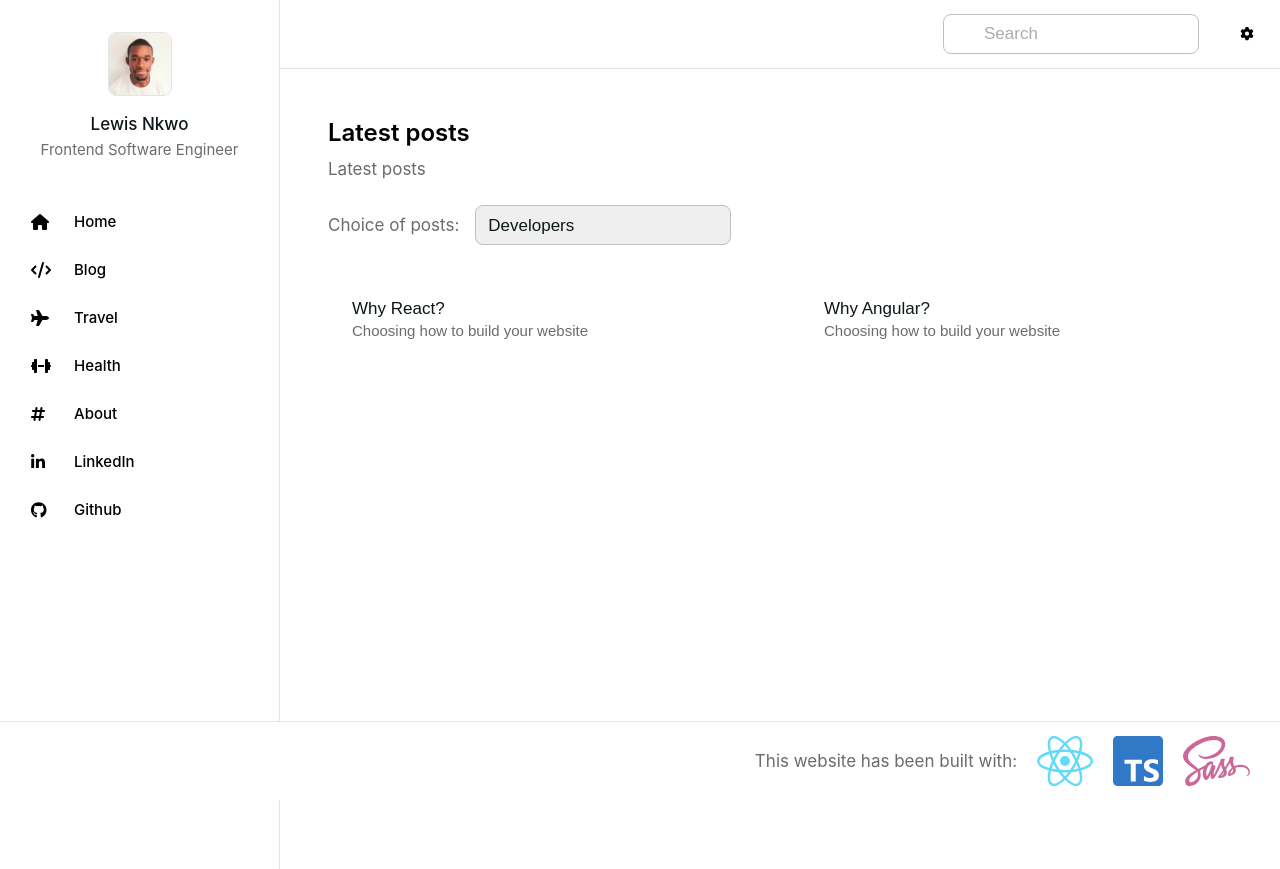
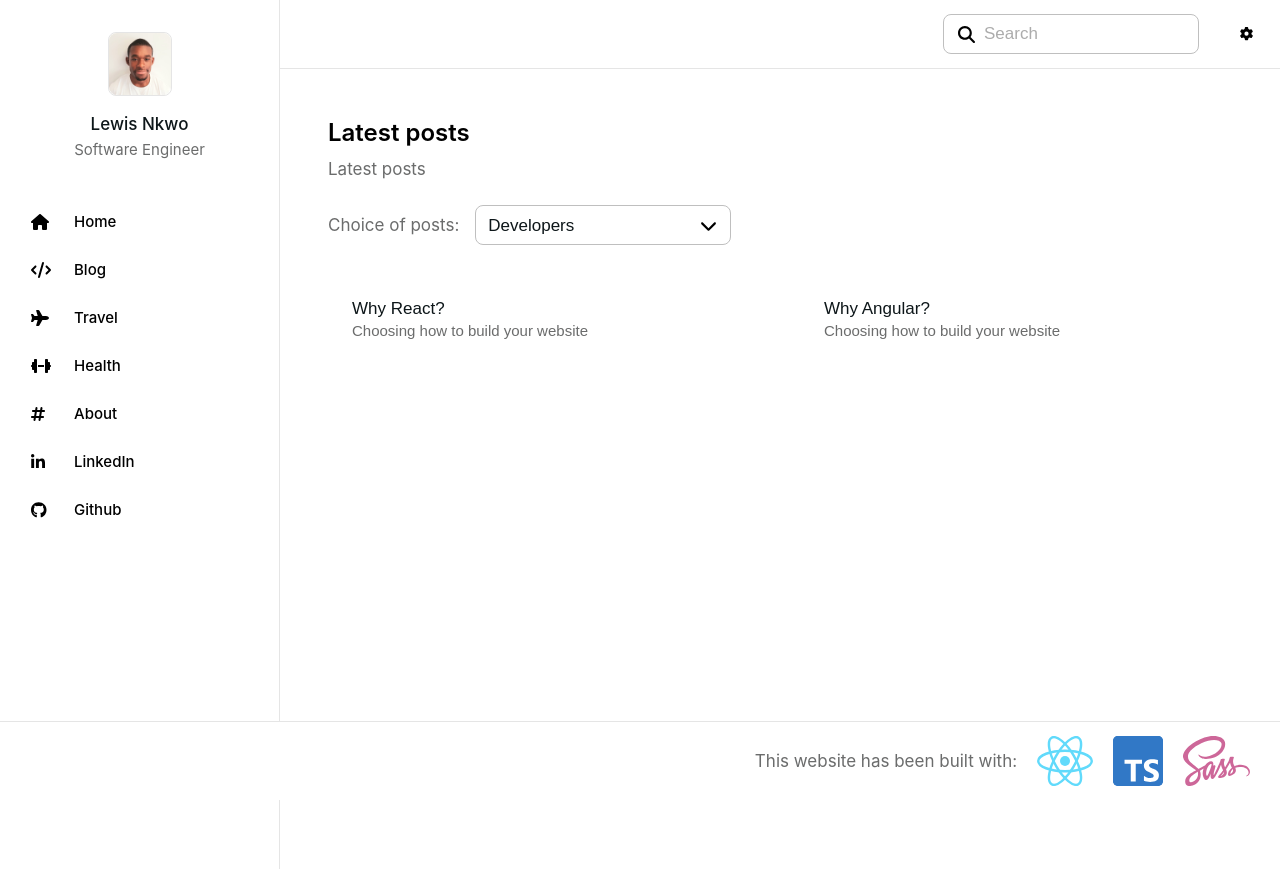
Before and after one commit to lewisnkwo/personal-site, a React (Create React App) app: page / in a window 1280 px wide. Built offline with nearby package versions, Linux system fonts and the light colour scheme.

Commit message:
Update CSS

```diff
--- a/src/components/header/index.scss
+++ b/src/components/header/index.scss
@@ -11,14 +11,14 @@ header {
 
   input[type="search"] {
     @include input;
-    // background: transparent url("../../images/search.svg") no-repeat 13.88px
-    //   center;
-    background-size: 16px;
+    background: transparent url("../../images/search.svg") no-repeat 14px center;
+    width: 256px;
     padding: 8px 12px 8px 40px;
     font-size: 17px;
     font-weight: 400;
     line-height: 24px;
     margin-right: 33px;
+    background-size: 17px;
   }
 
   input[type="search"]::placeholder {
@@ -38,7 +38,7 @@ header {
   }
 
   svg {
-    width: 18px;
+    width: 17px;
     height: auto;
   }
 }
@@ -50,5 +50,9 @@ header {
     #menu-button {
       display: initial;
     }
+
+    input[type="search"] {
+      width: 180px;
+    }
   }
 }
--- a/src/components/main/index.scss
+++ b/src/components/main/index.scss
@@ -39,7 +39,9 @@
     @include text-primary;
     margin-left: 16px;
     padding: 8px 40px 8px 12px;
-    background-position: 223.66px center;
+    background: transparent url("../../images/chevron-down.svg") no-repeat 224px
+      center;
+    background-size: 17px;
     appearance: none;
     cursor: pointer;
   }
--- a/src/components/sidebar/index.scss
+++ b/src/components/sidebar/index.scss
@@ -1,6 +1,8 @@
 @use "../../variables" as *;
 
-.Sidebar {
+.Sidebar,
+.Sidebar--open,
+.Sidebar--close {
   padding: 32px 16px;
   display: flex;
   flex-direction: column;
--- a/src/components/sidebar/index.tsx
+++ b/src/components/sidebar/index.tsx
@@ -22,7 +22,7 @@ const Sidebar = ({ items, isMenuOpen, onMenuClose }: Props) => (
       <div className="Sidebar__top">
         <UserImage image={author} name="Lewis Nkwo" size="medium" />
         <span className="Sidebar__name">Lewis Nkwo</span>
-        <span className="Sidebar__role">Frontend Software Engineer</span>
+        <span className="Sidebar__role">Software Engineer</span>
       </div>
       <nav className="Sidebar__items" aria-label="Side Navigation">
         {items.map(({ icon, title }, i) => (
```
Also changed, not shown: src/images/chevron-down.svg (added), src/images/search.svg (added).
